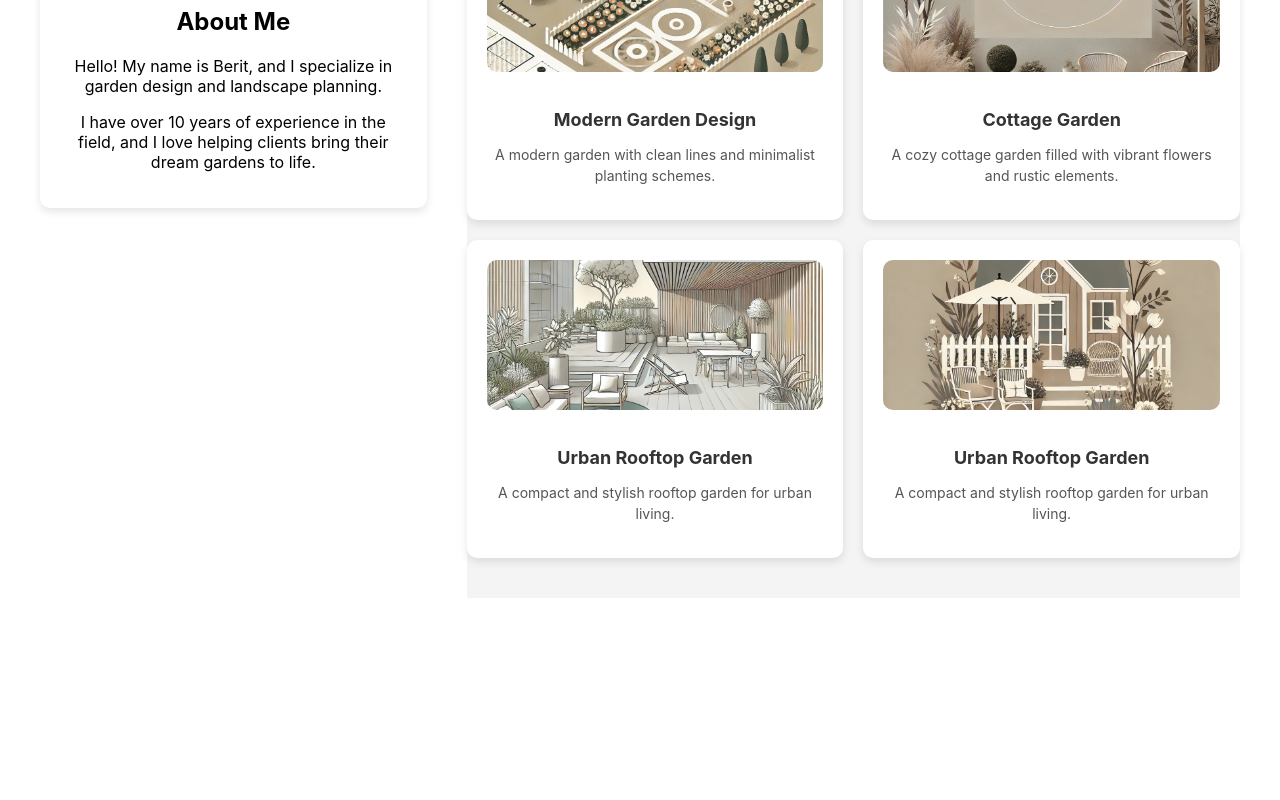
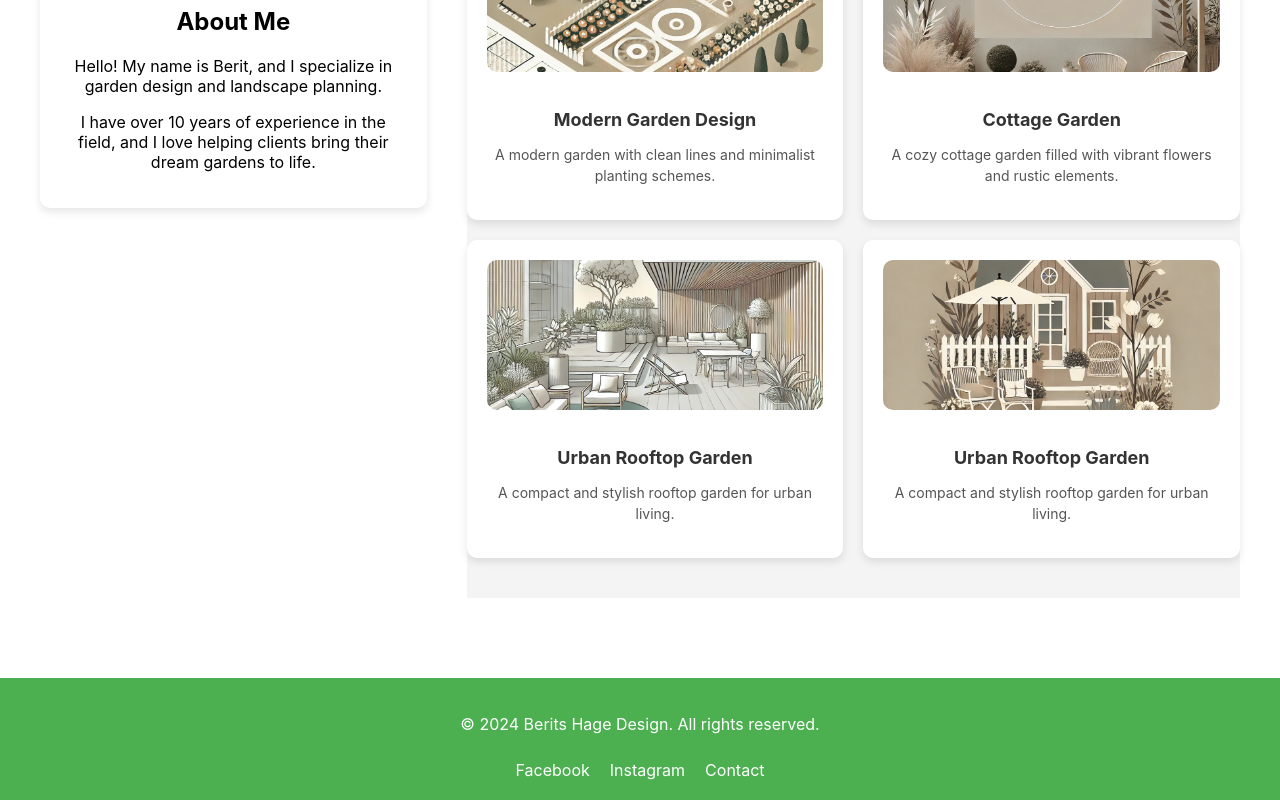
Before and after one commit to Voidwaker/hage-desing1, a React (Create React App) app: page /about in a window 1280 px wide. Shown: the part 369-1169 px from the top of the page. Before the commit the page ends 1007 px from the top, so only its background shows below. Built offline with nearby package versions, Linux system fonts and the light colour scheme.

Commit message:
added footer
adde component for footer (and placeholder information in the footer (for now, gonna go back and change it when were near launch

```diff
--- a/src/App.jsx
+++ b/src/App.jsx
@@ -1,8 +1,9 @@
 import React from 'react';
 import { BrowserRouter as Router, Route, Routes } from 'react-router-dom';
 import Header from './components/header.jsx';
+import Footer from './components/footer.jsx';
 import Services from './components/services.jsx';
-import About from './components/about.jsx';  // Importer About-komponenten
+import About from './components/about.jsx';
 
 function App() {
   const services = [
@@ -18,12 +19,13 @@ function App() {
         <Routes>
           <Route path="/" element={
             <>
-              <p>Welcome to Berits Hage Design</p>
+              <p>Welcome to Berit's Garden Design</p>
               <Services services={services} />
             </>
           } />
           <Route path="/about" element={<About />} />
         </Routes>
+        <Footer />
       </div>
     </Router>
   );
--- /dev/null
+++ b/src/components/footer.css
@@ -0,0 +1,36 @@
+.footer {
+    background-color: #4CAF50;
+    color: white;
+    padding: 20px;
+    text-align: center;
+    margin-top: 40px;
+  }
+
+  .footer-content {
+    max-width: 1200px;
+    margin: 0 auto;
+    display: flex;
+    flex-direction: column;
+    align-items: center;
+  }
+
+  .footer-links {
+    margin-top: 10px;
+  }
+
+  .footer-links a {
+    color: white;
+    margin: 0 10px;
+    text-decoration: none;
+    transition: color 0.3s ease;
+  }
+
+  .footer-links a:hover {
+    color: #333;
+  }
+
+  @media (max-width: 768px) {
+    .footer-content {
+      flex-direction: column;
+    }
+  }
--- /dev/null
+++ b/src/components/footer.jsx
@@ -0,0 +1,21 @@
+import React from 'react';
+import './footer.css';
+
+
+const Footer = () => {
+    return(
+        <footer className="footer">
+        <div className="footer-content">
+        <p>&copy; {new Date().getFullYear()} Berits Hage Design. All rights reserved.</p>
+        <div className='footer-links'>
+        <a href='https://www.facebook.com/' target='_blank' rel='noreferrer'>Facebook</a>
+        <a href='https://www.instagram.com/' target='_blank' rel='noreferrer'>Instagram</a>
+        <a href='mailto:example@gmail.com'>Contact</a>
+        </div>
+        </div>
+        </footer>
+    );
+};
+
+
+export default Footer;
```
